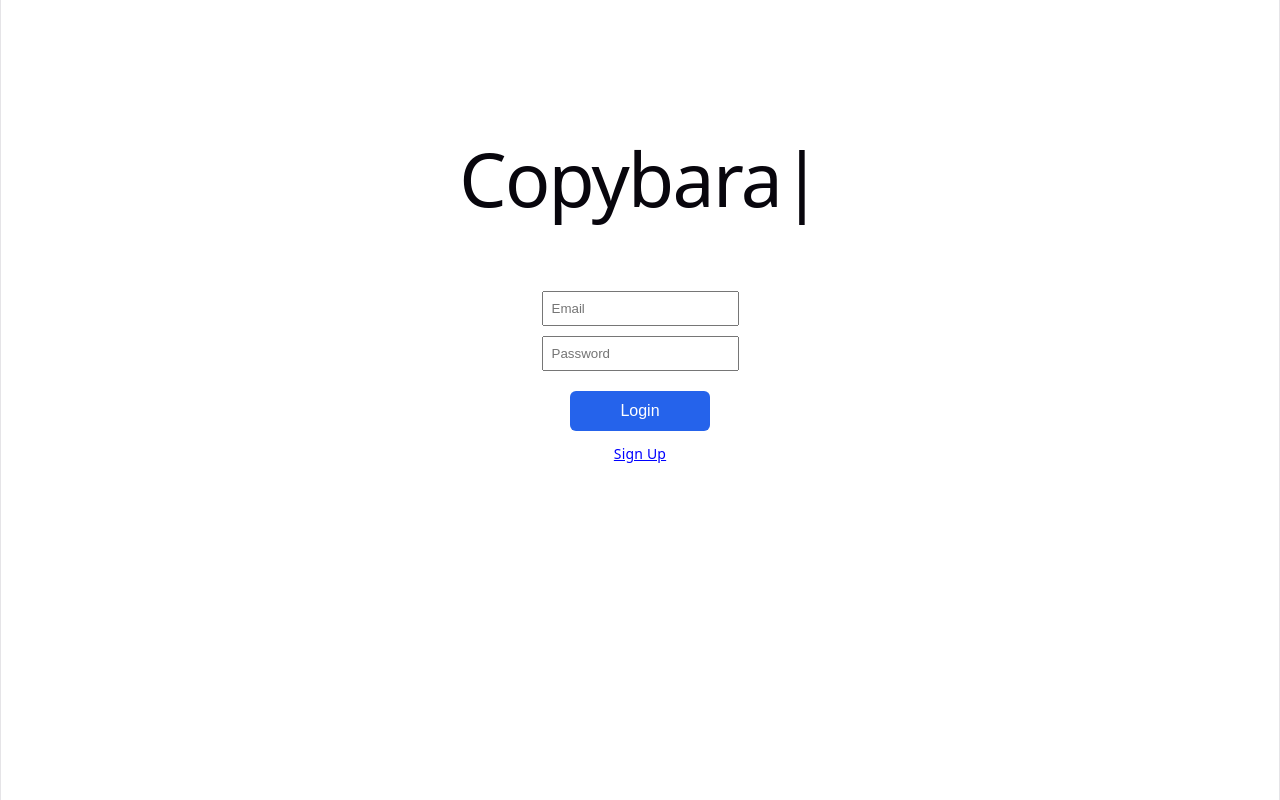
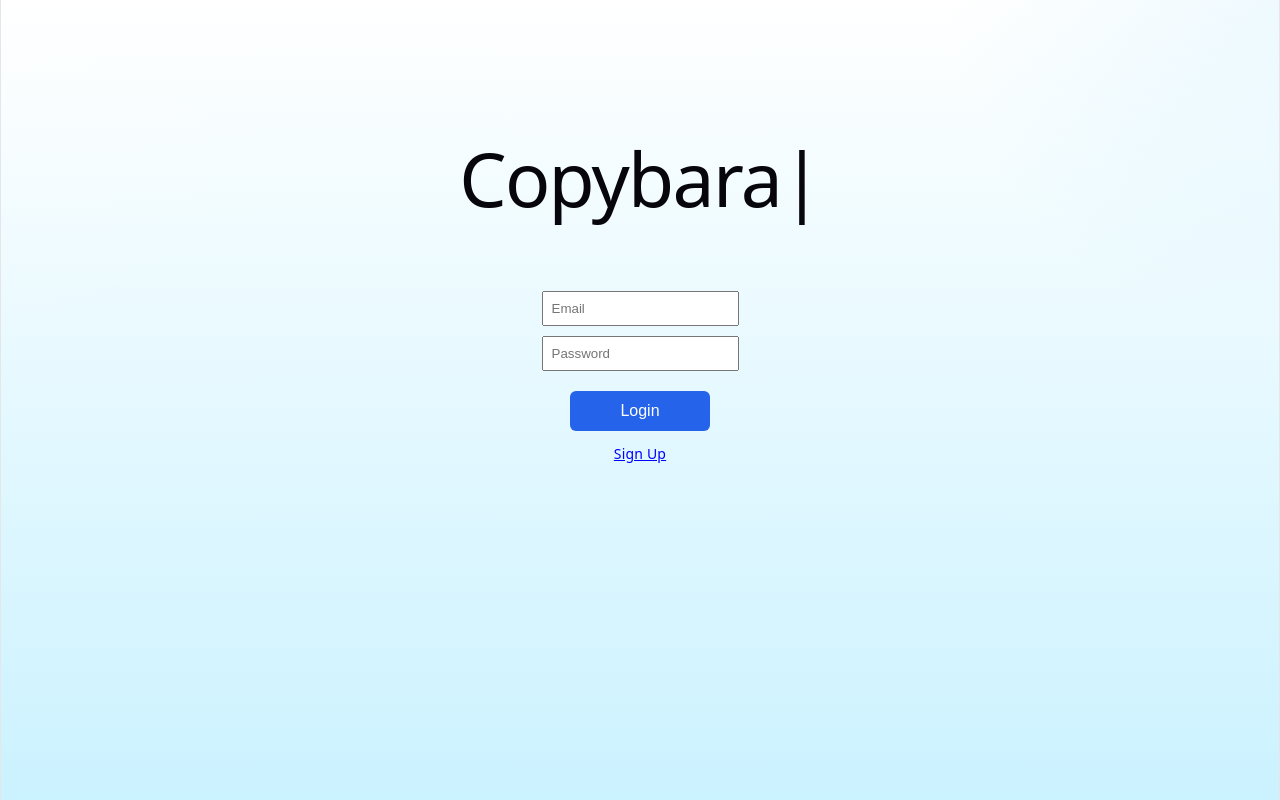
Before and after one commit to VenkatCSClasses/project2-group6, a React (Vite) app in the folder word-processor/: page /login in a window 1280 px wide. Built offline with nearby package versions, Linux system fonts and the light colour scheme; what @yoopta/editor would draw is missing.

Commit message:
UI update to login and dashboard screens. Search bar implemented to dashboard

```diff
--- a/word-processor/src/dashboard.tsx
+++ b/word-processor/src/dashboard.tsx
@@ -77,6 +77,7 @@ export default function Dashboard() {
    const [renameValue, setRenameValue] = useState("");
    const navigate = useNavigate();
    const username = localStorage.getItem("username") ?? "";
+   const [search, setSearch] = useState("");
 
    const fetchDocs = async () => {
       if (!username) { navigate("/login"); return; }
@@ -136,7 +137,10 @@ export default function Dashboard() {
       await fetchDocs();
    };
 
-   const docs = activeTab === "writer" ? writerDocs : editorDocs;
+   const docs = (activeTab === "writer" ? writerDocs : editorDocs)
+  .filter(doc =>
+    doc.title.toLowerCase().includes(search.toLowerCase())
+  );
 
    return (
       <div style={{ marginBottom: "20px" }}>
@@ -150,6 +154,14 @@ export default function Dashboard() {
                Editor
             </button>
          </div>
+
+         <input
+            type="text"
+            placeholder="Search documents..."
+            value={search}
+            onChange={(e) => setSearch(e.target.value)}
+            style={searchStyle}
+         />
 
          <section>
             <div style={headerWrapperStyle}>
@@ -173,7 +185,7 @@ export default function Dashboard() {
                            onClick={() => renamingId !== doc.id && openDoc(doc.id)}
                            style={{ ...docStyle, position: "relative" }}
                         >
-                           <GrDocumentText style={{ fontSize: "150px", marginTop: "12px" }} color="white" />
+                           <GrDocumentText style={{ fontSize: "150px", marginTop: "12px" }} color="#4f5f85" />
 
                            {renamingId === doc.id ? (
                               <div onClick={(e) => e.stopPropagation()} style={{ padding: "0 8px 10px" }}>
@@ -200,10 +212,10 @@ export default function Dashboard() {
                                  </div>
                               </div>
                            ) : (
-                              <h3 style={{ color: "white", marginBottom: "10px", marginTop: "10px" }}>{doc.title}</h3>
+                              <h3 style={{ color: "#4f5f85", marginBottom: "10px", marginTop: "10px" }}>{doc.title}</h3>
                            )}
 
-                           <p style={{ color: "white" }}>Last updated: {" "}
+                           <p style={{ color: "#4f5f85" }}>Last updated: {" "}
                               {new Date(doc.updatedAt).toLocaleDateString("en-US", {
                                  year: "numeric",
                                  month: "long",
@@ -236,7 +248,7 @@ const menuItemStyle: React.CSSProperties = {
 
 const docStyle: React.CSSProperties = {
    border: "1px solid #ccc",
-   backgroundColor: "#4f5f85",
+   backgroundColor: "#ffffff",
    padding: "10px",
    borderRadius: "8px",
    marginTop: "10px",
@@ -330,3 +342,13 @@ const renameCancelStyle: React.CSSProperties = {
    fontSize: "12px",
    cursor: "pointer",
 };
+
+const searchStyle: React.CSSProperties = {
+  display: "block",
+  margin: "20px auto",
+  padding: "10px",
+  width: "590px",
+  borderRadius: "25px",
+  border: "1px solid #ccc",
+  fontSize: "16px",
+};
--- a/word-processor/src/index.css
+++ b/word-processor/src/index.css
@@ -1,9 +1,12 @@
 :root {
   --text: #6b6375;
   --text-h: #08060d;
-  --bg: #fff;
-  --border: #e5e4e7;
-  --code-bg: #f4f3ec;
+  --bg:
+    radial-gradient(circle at top left, rgba(255, 255, 255, 0.18), transparent 24%),
+    radial-gradient(circle at top right, rgba(141, 217, 255, 0.14), transparent 22%),
+    linear-gradient(180deg, #ffffff 0%, #cbf2ff 100%);
+  --border: #e4e6e7;
+  --code-bg: #ffffff;
   --accent: #aa3bff;
   --accent-bg: rgba(170, 59, 255, 0.1);
   --accent-border: rgba(170, 59, 255, 0.5);
```
